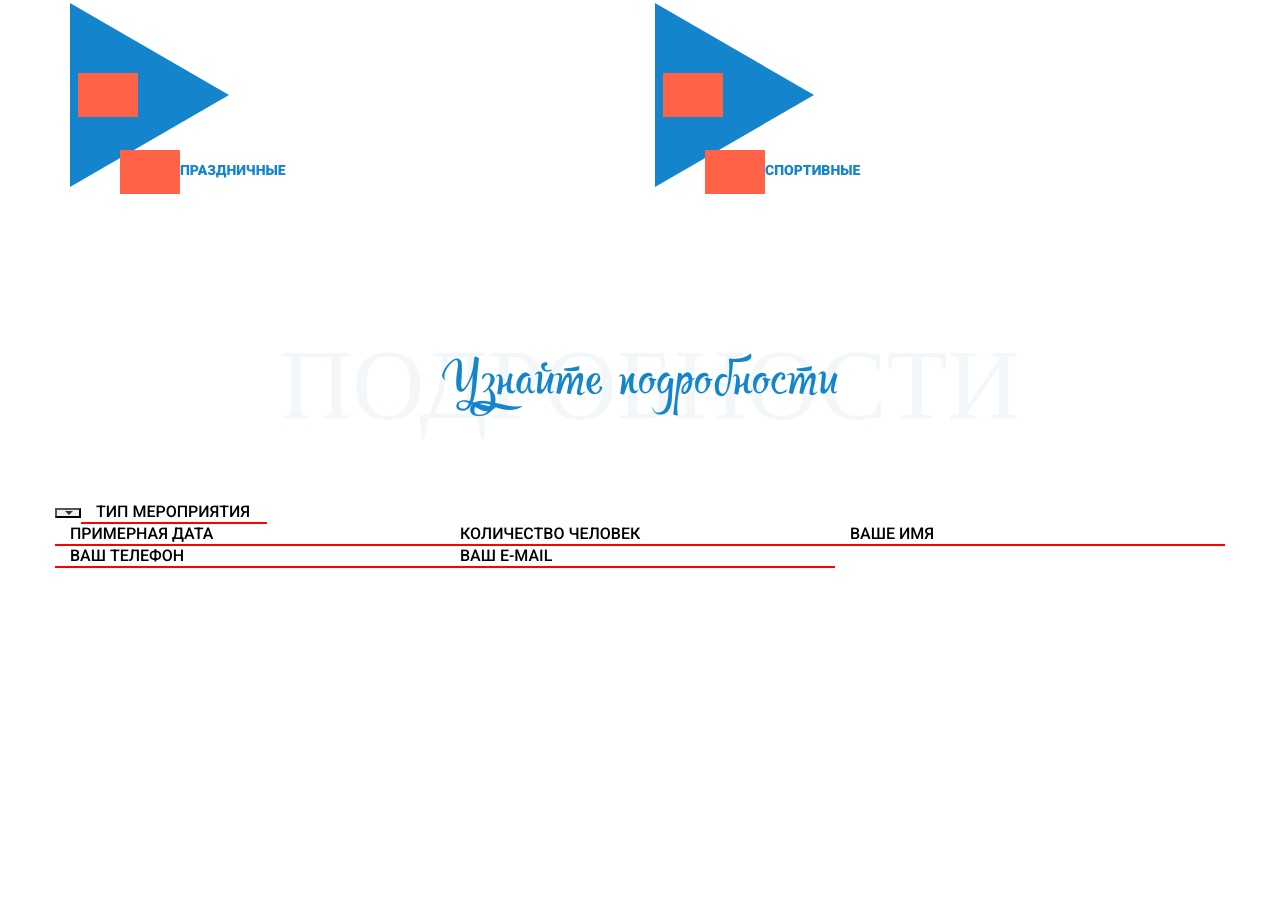
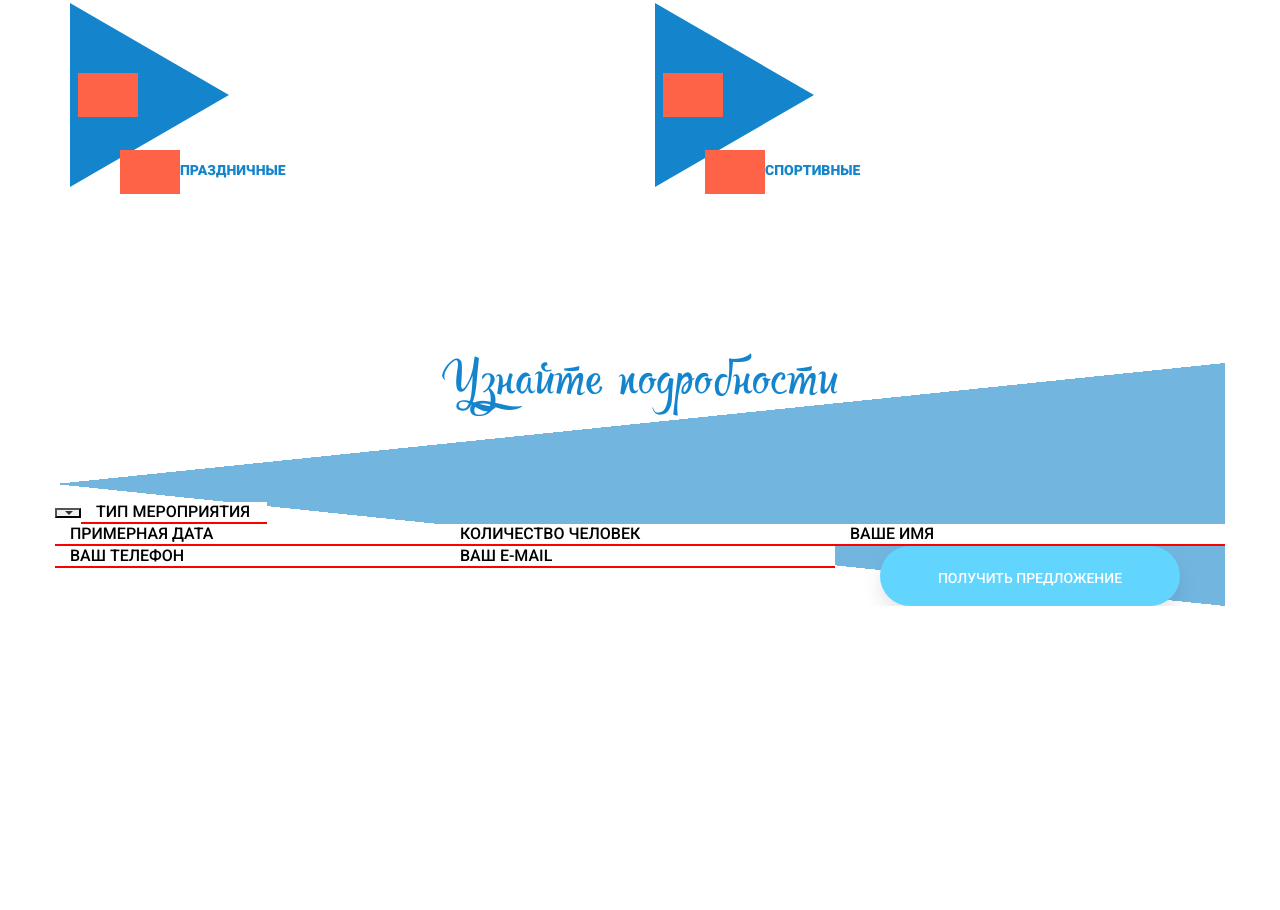
Before and after one commit to Srudyjj/wings, a plain HTML site: page index.html in a window 1280 px wide. Shown: the part 2270-3180 px from the top of the page. After the commit the page ends 2876 px from the top, so only its background shows below. Drawn offline with nearby package versions, Linux system fonts and the light colour scheme.

Commit message:
Add triangle

```diff
--- a/index.html
+++ b/index.html
@@ -152,8 +152,8 @@
             </div>
           </div>
         </div>
-        <div class="container details">
-          <div class="row">
+        <div class="container">
+          <div class="row details">
             <h2 id="subhead_3" class="subhead">Узнайте подробности</h2>
             <form action="submit">
               <div class="col-xs-12 col-sm-6 input-group">
@@ -264,7 +264,7 @@
   </div> -->
 
   <!-- -->
-  <script>document.write('<script src="http://' + (location.host || '${1:localhost}').split(':')[0] + ':${2:35729}/livereload.js?snipver=1"></' + 'script>')</script>
+
   <!-- jQuery -->
   <script
   src="https://code.jquery.com/jquery-1.12.4.min.js"
--- a/static/css/style.css
+++ b/static/css/style.css
@@ -425,10 +425,39 @@
 
 }
 
+.details{
+    position: relative;
+    background-color: rgba(20, 133, 204, 0.6);
+    z-index: -1;
+
+}
+
+
+.details:before{
+    content: "";
+    display: block;
+    width: 100%;
+    height: 50%;
+    position: absolute;
+    bottom: 0;
+    background-image: linear-gradient(to top right, white 0%, white 50%,transparent 50%,transparent 100%);
+    z-index: -1;
+}
+
+.details:after{
+    content: "";
+    display: block;
+    width: 100%;
+    height: 50%;
+    position: absolute;
+    top: 0;
+    background-image: linear-gradient(to bottom right, white 0%, white 50%,transparent 50%,transparent 100%);
+    z-index: -1;
+}
+
 #subhead_3:after{
-    content: "подробности";
-    width: 720px;
-    margin-left: -360px;
+    content: "";
+    display: none;
 }
 
 .details input[type=text] {
@@ -463,6 +492,12 @@
     text-transform: uppercase;
 }
 
+.details .main-btm{
+    margin-top: 20px;
+
+
+}
+
 
 
 
@@ -488,9 +523,6 @@
     content: "";
     }
 
-    #subhead_3:after{
-    content: "";
-    }
 }
 
 .philosophy-row img{
```
